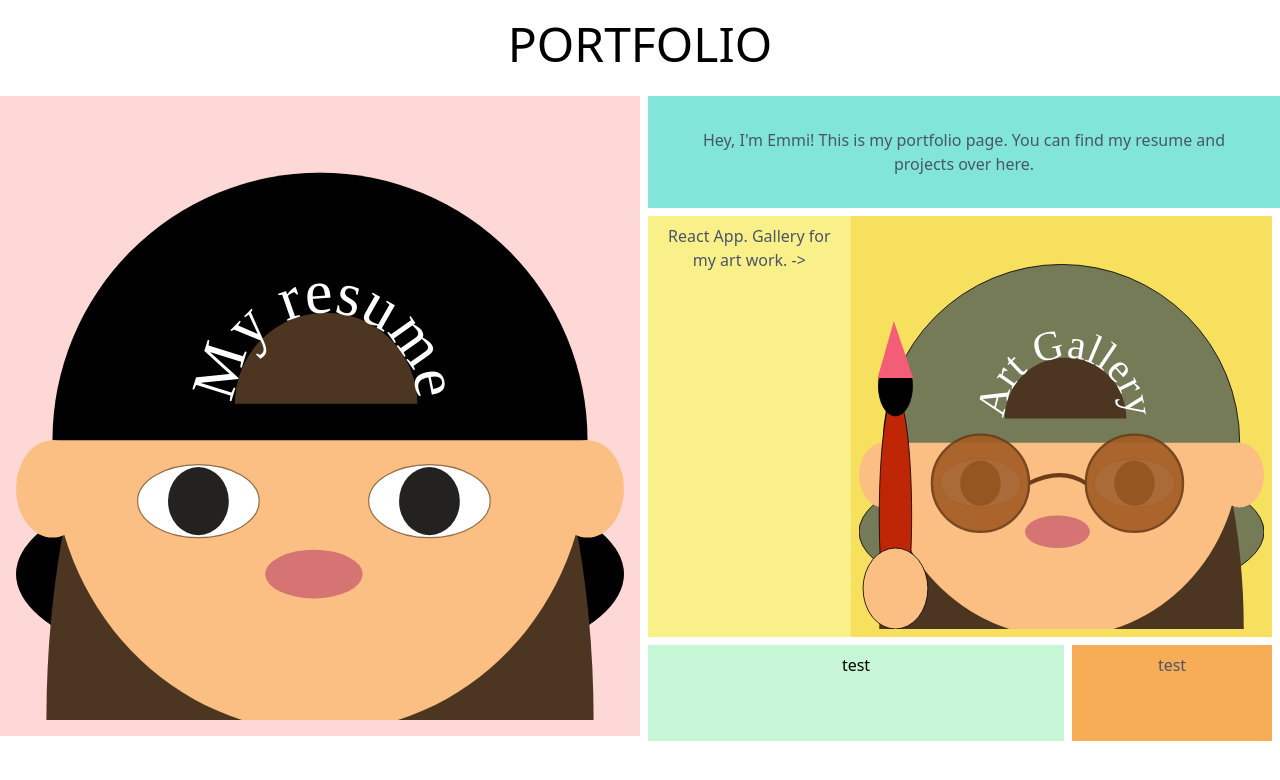
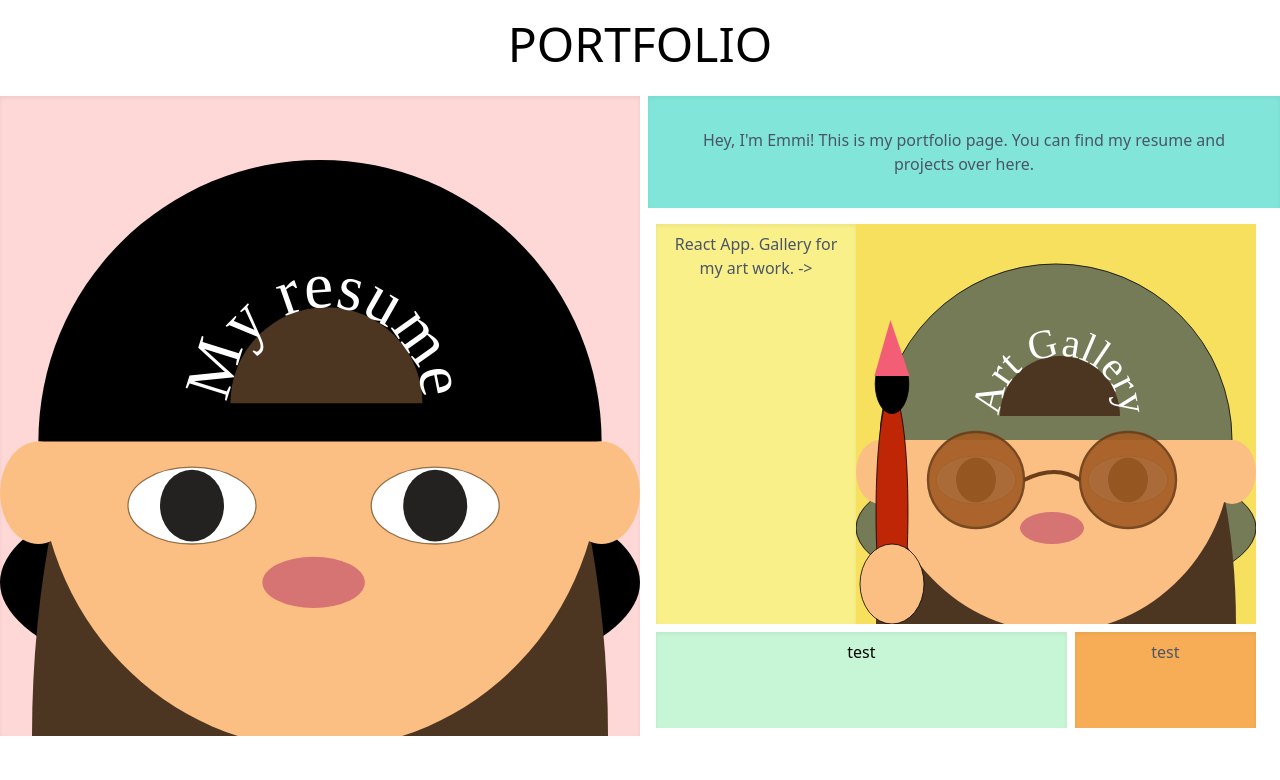
Before and after one commit to emmisk/portfolio, a React (Create React App) app: page / in a window 1280 px wide. Shown: the top 780 px of the page. Built offline with nearby package versions, Linux system fonts and the light colour scheme.

Commit message:
add hover effects

```diff
--- a/src/App.js
+++ b/src/App.js
@@ -11,7 +11,7 @@ const App = () => (
     </div>
     <div className="md:flex mt-2">
       <div className="md:flex-shrink-0 md:w-1/2">
-        <div className="bg-red-200 p-4 hover:bg-red-300 md:w-full">
+        <div className="md:w-full shadow-inner transition duration-500 ease-in-out bg-red-200 hover:bg-red-300 transform hover:-translate-y-1 hover:scale-110 ...">
           <Section
             image={face}
             href="https://emmikcv.netlify.app/"
@@ -19,18 +19,16 @@ const App = () => (
           />
         </div>
       </div>
-      <div className="grid-cols-3 gap-4">
-        <div className="mt-4 md:mt-0 mb-2 md:ml-2">
-          <p className="text-gray-700 text-center bg-teal-300 p-8 ">
-            Hey, I'm Emmi! This is my portfolio page. You can find my resume and
-            projects over here.
-          </p>
-        </div>
-        <div className="grid grid-cols-3 mr-2">
-          <div className="col-span-1 ... text-gray-700 text-center ml-2 bg-yellow-300 p-2">
+      <div className="grid-cols-3 gap-4 mt-4 md:mt-0 mb-2 md:ml-2 ">
+        <p className="text-gray-700 text-center bg-teal-300 p-8 shadow-inner">
+          Hey, I'm Emmi! This is my portfolio page. You can find my resume and
+          projects over here.
+        </p>
+        <div className="grid grid-cols-3 mr-2 mt-4">
+          <div className="col-span-1 ... text-gray-700 text-center ml-2 bg-yellow-300 p-2 shadow-inner">
             <p className="mt-14">React App. Gallery for my art work. -></p>
           </div>
-          <div className="col-span-1 col-span-2 ... text-black-700 text-center bg-yellow-400 p-2 hover:bg-yellow-500">
+          <div class="mr-4 col-span-1 col-span-2 transition duration-500 ease-in-out bg-yellow-400 hover:bg-yellow-500 transform hover:-translate-y-1 hover:scale-110 ...">
             <Section
               image={artGallery}
               href="https://emmiart.netlify.app/"
@@ -39,10 +37,10 @@ const App = () => (
           </div>
         </div>
         <div className="grid grid-cols-3 gab-2 mt-2 ml-2 h-24 mr-2">
-          <div className="col-span-1 col-span-2 ... text-black-700 text-center bg-green-200 p-2">
+          <div className="col-span-1 col-span-2 ... text-black-700 text-center bg-green-200 p-2 shadow-inner">
             <p>test</p>
           </div>
-          <div className="col-span-1 ... text-gray-700 text-center ml-2 bg-orange-400 p-2">
+          <div className="col-span-1 ... text-gray-700 text-center ml-2 mr-4 bg-orange-400 p-2 shadow-inner">
             <p className="mt-14">test</p>
           </div>
         </div>
```
